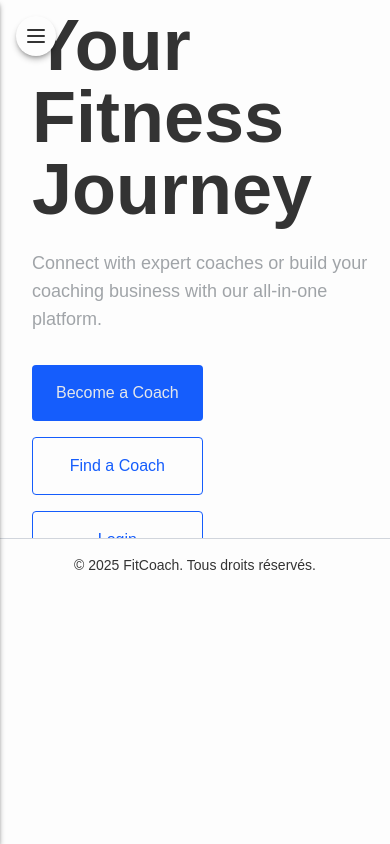
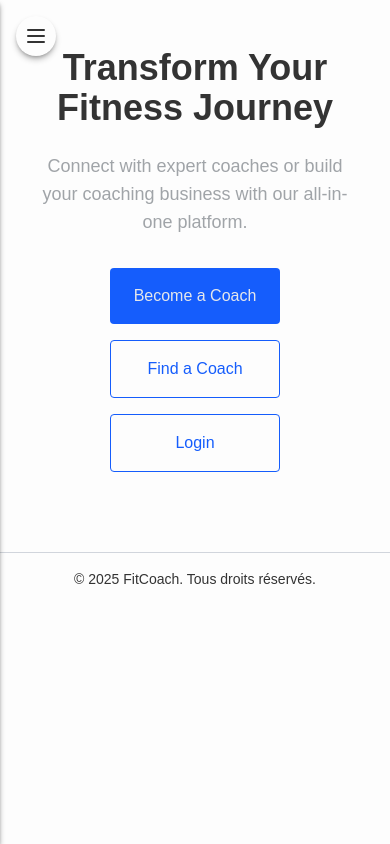
Before and after one commit to astro-training-app/astro-frontend, a Next.js app: page / in a window 390 px wide. Built offline with nearby package versions, Linux system fonts and the light colour scheme.

Commit message:
feat(resphome) add responsive solution ton home page

```diff
--- a/src/app/page.jsx
+++ b/src/app/page.jsx
@@ -12,11 +12,11 @@ export default function Home() {
 
   return (
     <MotionLayoutWrapper>
-      <div className="flex h-[60vh] flex-initial items-center">
-        <div className="flex flex-col items-start justify-center px-4 py-8 bg-background">
+      <div className="flex flex-col-reverse lg:flex-row items-center lg:h-[60vh]">
+        <div className="flex flex-col items-center lg:items-start justify-center px-4 py-8 bg-background text-center lg:text-left">
           {/* Titre principal */}
 
-          <h1 className="text-7xl font-bold mb-6">
+          <h1 className="text-4xl sm:text-5xl lg:text-7xl font-bold mb-6 text-center lg:text-left">
             Transform Your Fitness Journey
           </h1>
 
@@ -27,7 +27,7 @@ export default function Home() {
           </p>
 
           {/* Boutons */}
-          <div className="flex flex-col sm:flex-row gap-4 mb-8">
+          <div className="flex flex-col sm:flex-row flex-wrap gap-4 mb-8">
             <Button color="blue" onClick={() => router.push("/devenir-coach")}>
               Become a Coach
             </Button>
@@ -49,7 +49,7 @@ export default function Home() {
           alt="Sport illustration"
           width={256}
           height={256}
-          className="rounded object-cover h-[50%] w-[80%] hidden lg:block"
+          className="rounded object-cover w-full max-w-sm mx-auto hidden lg:block"
         />
       </div>
     </MotionLayoutWrapper>
```
